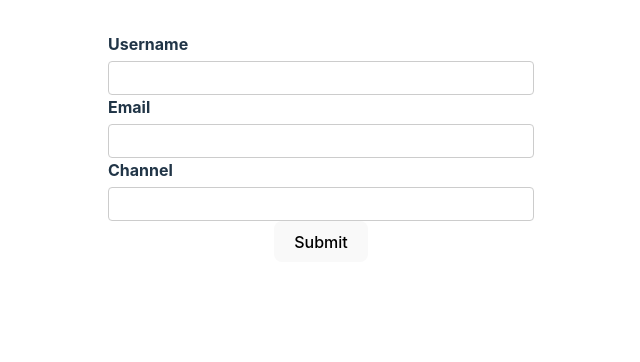
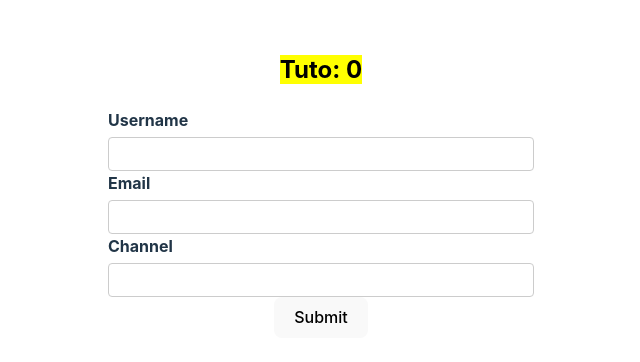
Before and after one commit to JasserBA/react-hook-form-tuto, a React (Create React App) app: page / in a window 1280 px wide. Shown: the top 362 px of the page, without its empty margins (319-959 px from the left). Built offline with nearby package versions, Linux system fonts and the light colour scheme; the HTML template or start-up script is replaced by a standard one.

Commit message:
added handleSubmission to check in data console

```diff
--- a/src/components/TutoForm.tsx
+++ b/src/components/TutoForm.tsx
@@ -1,12 +1,28 @@
 import { useForm } from "react-hook-form"
 import {DevTool} from "@hookform/devtools"
+let renderCount = 0;
+type FormValues ={
+  username:string,
+  email:string,
+  channel:string
+}
 
 export const TutoForm = () => {
-  const form = useForm();
-  const {register, control} = form
+//  we need to add formValues type when invoking the useForm
+  const form = useForm<FormValues>();
+  const {register, control, handleSubmit} = form
+
+  renderCount++;
+
+  function onSumbit(data:FormValues){
+    console.log("form clicked",data);
+
+  }
   return (
     <div>
-        <form >
+      <h2><mark>Tuto: {Math.floor(renderCount/2)}</mark></h2>
+      {/* automatique kol touched field todhher data f console  */}
+        <form onClick={handleSubmit(onSumbit)}>
             <label htmlFor="username">Username</label>
             {/* <input type='text' id="username" name={name} ref={ref} onChange={onChange} onBlur={onBlur} /> */}
             <input type='text' id="username" {...register("username")} />
```
